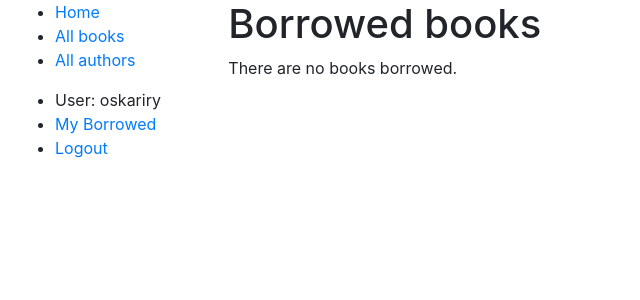
After one commit to oskariry/Local-library, a Django app: page /catalog/mybooks/ in a window 1280 px wide. The commit adds this page. Shown: the top 300 px of the page, without its empty margins (0-640 px from the left). Run offline with Django 3.2, Linux system fonts and the light colour scheme; a user stored in the database is signed in; data comes from the database, SQL or seed files in the repository; both versions use the stored data as it was after the commit; some libraries are stand-ins or nearby versions.

Commit message:
Part 8 without challenge

```diff
--- a/catalog/admin.py
+++ b/catalog/admin.py
@@ -29,14 +29,14 @@ class BookAdmin(admin.ModelAdmin):
 #Register the Admin classes for BookInstance using the decorator
 @admin.register(BookInstance)
 class BookInstanceAdmin(admin.ModelAdmin):
-    list_display = ('book', 'status', 'due_back', 'id')
+    list_display = ('book', 'status', 'borrower', 'due_back', 'id')
     list_filter = ('status', 'due_back')
     fieldsets = (
         (None, {
             'fields': ('book', 'imprint', 'id')
             }),
             ('Availability' , {
-                'fields': ('status', 'due_back')
+                'fields': ('status', 'due_back', 'borrower')
             }),
     )
 
--- a/catalog/templates/base_generic.html
+++ b/catalog/templates/base_generic.html
@@ -19,6 +19,17 @@
           <li><a href="{% url 'books' %}">All books</a></li>
           <li><a href="{% url 'authors' %}">All authors</a></li>
         </ul>
+
+        <ul class="sidebar-nav">
+          {% if user.is_authenticated %}
+            <li>User: {{ user.get_username }}</li>
+            <li><a href="{% url 'my-borrowed' %}">My Borrowed</a></li>
+            <li><a href="{% url 'logout'%}?next={{request.path}}">Logout</a></li>
+          {% else %}
+            <li><a href="{% url 'login'%}?next={{request.path}}">Login</a></li>
+          {% endif %}
+        </ul>
+
      {% endblock %}
       </div>
       <div class="col-sm-10 ">
--- /dev/null
+++ b/catalog/templates/catalog/bookinstance_list_borrowed_user.html
@@ -0,0 +1,18 @@
+{% extends "base_generic.html" %}
+
+{% block content %}
+    <h1>Borrowed books</h1>
+
+    {% if bookinstance_list %}
+    <ul>
+
+        {% for bookinst in bookinstance_list %}
+        <li class="{% if bookinst.is_overdue %}text-danger{% endif %}">
+            <a herf="{% url 'book-detail' bookinst.book.pk %}">{{bookinst.book.title}}</a> ({{ bookinst.due_back}})
+        </li>
+        {% endfor %}
+    </ul>
+    {% else %}
+        <p>There are no books borrowed.</p>
+    {% endif %}
+{% endblock %}
--- a/catalog/urls.py
+++ b/catalog/urls.py
@@ -8,3 +8,7 @@ urlpatterns = [
     path('authors/', views.AuthorListView.as_view(), name='authors'),
     path('author/<int:pk>',views.AuthorDetailView.as_view(), name='author-detail'),
 ]
+
+urlpatterns += [
+    path('mybooks/', views.LoanedBooksByUserListView.as_view(), name='my-borrowed'),
+]
--- a/catalog/views.py
+++ b/catalog/views.py
@@ -1,6 +1,7 @@
 from django.shortcuts import render
 from .models import Book, Author, BookInstance, Genre
 from django.views import generic
+from django.contrib.auth.mixins import LoginRequiredMixin
 
 # Create your views here.
 
@@ -52,3 +53,12 @@ class AuthorListView(generic.ListView):
     paginate_by = 10
 class AuthorDetailView(generic.DetailView):
     model = Author
+
+class LoanedBooksByUserListView(LoginRequiredMixin, generic.ListView):
+    """"Generic class-based view listing books on loan to current user"""
+    model = BookInstance
+    template_name ='catalog/bookinstance_list_borrowed_user.html'
+    paginate_by = 10
+
+    def get_queryset(self):
+        return BookInstance.objects.filter(borrower=self.request.user).filter(status__exact='o').order_by('due_back')
```
Also changed, not shown: catalog/models.py (+13 -3 lines), catalog/migrations/0003_bookinstance_borrower.py (added), db.sqlite3.
